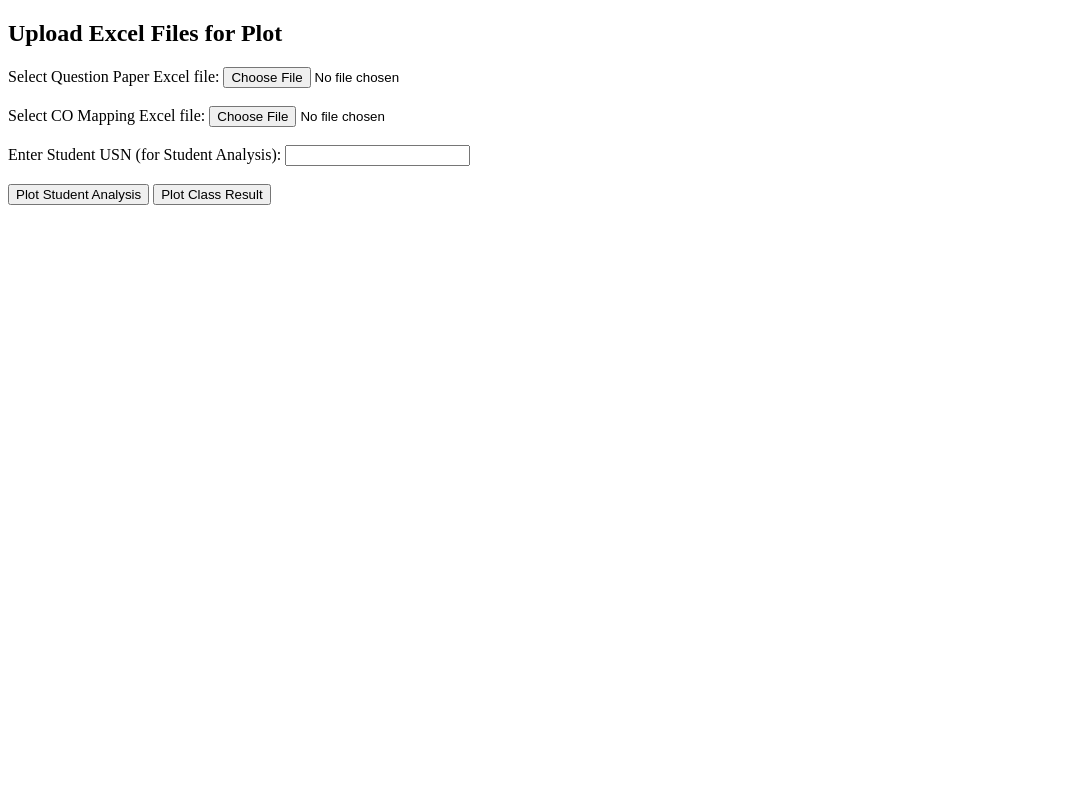
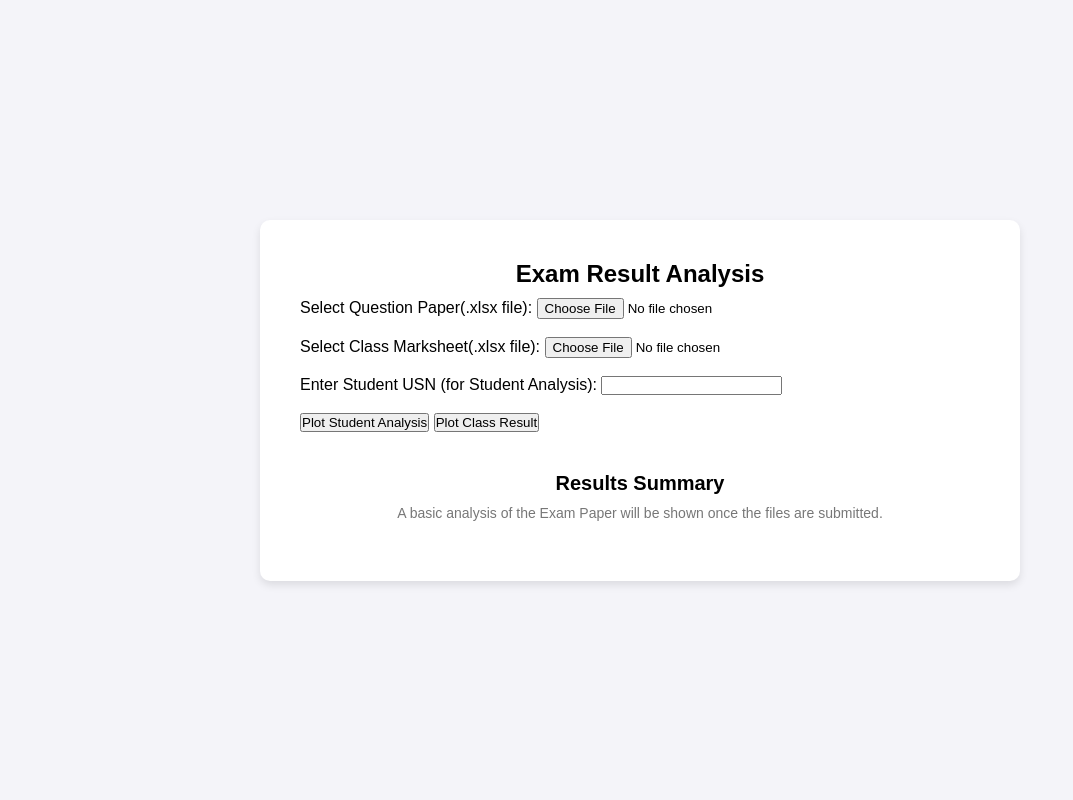
Before and after one commit to Thejas0209/Result-Analysis, a Flask app: page / in a window 1280 px wide. Shown: the whole page, without its empty margins (0-1073 px from the left). Run offline with Flask 3, Linux system fonts and the light colour scheme.

Commit message:
Added a basic designs and fixed some issues regarding names

```diff
--- a/Codes/Class_Analisis.py
+++ b/Codes/Class_Analisis.py
@@ -70,7 +70,6 @@ def plot_c(df, co_mapping_df):
     # Adjust layout and display the plot
     plt.tight_layout()
 
-
     # Convert the plot to PNG image and base64 encode it
     img = io.BytesIO()
     plt.savefig(img, format='png')
--- a/Codes/Student_Analisis.py
+++ b/Codes/Student_Analysis.py
@@ -1,8 +1,6 @@
 from Codes import CD
 import io
 import base64
-import pandas as pd
-
 import matplotlib.pyplot as plt
 
 def plot_student_analysis(usno, df, co_mapping_df):
--- a/app.py
+++ b/app.py
@@ -5,8 +5,9 @@ import matplotlib.pyplot as plt
 import io
 import base64
 
-from Codes.Student_Analisis import plot_student_analysis
+from Codes.Student_Analysis import plot_student_analysis
 from Codes.Class_Analisis import plot_c
+from Codes.QuestionPaperAnalyser import questionPaperAnalyser
 
 app = Flask(__name__)
 app.secret_key = 'Shinota'
@@ -63,9 +64,11 @@ def plot():
     elif action == 'plot_class':
         # Plot class analysis
         plot_image = plot_c(qp_df, co_mapping_df)
+        Question_paper_plot=questionPaperAnalyser(co_mapping_df)
+        images=[plot_image,Question_paper_plot]
 
     # Return the plot as a base64 image to the HTML template
-    return render_template('plot.html', image_base64=plot_image)
+    return render_template('plot.html', image_base64=images)
 
 if __name__ == '__main__':
     app.run(debug=True)
--- a/templates/home.html
+++ b/templates/home.html
@@ -3,10 +3,94 @@
 <head>
     <meta charset="UTF-8">
     <meta name="viewport" content="width=device-width, initial-scale=1.0">
-    <title>Upload Excel for Plot</title>
+    <meta http-equiv="X-UA-Compatible" content="IE=edge">
+    <title>Exam Result Analysis</title>
+    <style>
+        * {
+            margin: 0;
+            padding: 0;
+            box-sizing: border-box;
+            font-family: Arial, sans-serif;
+        }
+
+        body {
+            background-color: #f4f4f9;
+            display: flex;
+            justify-content: center;
+            align-items: center;
+            height: 100vh;
+        }
+
+        .container {
+            max-width: 800px;
+            width: 100%;
+            padding: 20px;
+        }
+
+        .upload-card {
+            background-color: white;
+            border-radius: 10px;
+            padding: 40px;
+            box-shadow: 0 4px 8px rgba(0, 0, 0, 0.1);
+            text-align: left;
+        }
+
+        .upload-card h1 {
+            font-size: 24px;
+            margin-bottom: 10px;
+            text-align:center;
+        }
+
+        .upload-card p {
+            font-size: 16px;
+            color: #555;
+            margin-bottom: 20px;
+        }
+
+        #fileInput {
+            width: 100%;
+            padding: 10px;
+            margin-bottom: 20px;
+            border-radius: 5px;
+            border: 1px solid #ccc;
+        }
+
+        .submit-btn {
+            padding: 10px 20px;
+            background-color: #4CAF50;
+            color: white;
+            border: none;
+            border-radius: 5px;
+            cursor: pointer;
+            font-size: 16px;
+            text-align:center;
+        }
+
+        .submit-btn:hover {
+            background-color: #45a049;
+        }
+
+        .results-summary {
+            margin-top: 40px;
+            text-align:center;
+        }
+
+        .results-summary h2 {
+            font-size: 20px;
+            margin-bottom: 10px;
+        }
+
+        .results-summary p {
+            font-size: 14px;
+            color: #777;
+        }
+
+    </style>
 </head>
 <body>
-    <h2>Upload Excel Files for Plot</h2>
+    <div class="container">
+        <div class="upload-card">
+            <h1>Exam Result Analysis</h1>
 
     {% with messages = get_flashed_messages(with_categories=true) %}
     {% if messages %}
@@ -19,11 +103,11 @@
 {% endwith %}
 
 <form action="{{ url_for('plot') }}" method="POST" enctype="multipart/form-data">
-        <label for="Question_paper">Select Question Paper Excel file:</label>
-        <input type="file" id="Question_paper" name="Question_paper" accept=".xlsx" required><br><br>
+    <label for="Question_paper">Select Question Paper(.xlsx file):</label>
+    <input type="file" id="Question_paper" name="Question_paper" value="Like" accept=".xlsx" required><br><br>
 
-        <label for="CO_mapping">Select CO Mapping Excel file:</label>
-        <input type="file" id="CO_mapping" name="CO_mapping" accept=".xlsx" required><br><br>
+    <label for="CO_mapping">Select Class Marksheet(.xlsx file):</label>
+    <input type="file" id="CO_mapping" name="CO_mapping" accept=".xlsx" required,value="Choose .xlsx file"><br><br>
 
     <label for="student_usn">Enter Student USN (for Student Analysis):</label>
     <input type="text" id="student_usn" name="student_usn" ><br><br>
@@ -31,5 +115,11 @@
     <button type="submit" name="action" value="plot_student">Plot Student Analysis</button>
     <button type="submit" name="action" value="plot_class">Plot Class Result</button>
 </form>
+            <div class="results-summary">
+                <h2>Results Summary</h2>
+                <p>A basic analysis of the Exam Paper will be shown once the files are submitted.</p>
+            </div>
+        </div>
+    </div>
 </body>
 </html>
```
Also changed, not shown: Codes/QuestionPaperAnalyser.py (+4 -3 lines), templates/plot.html (+7 -4 lines), templates/style.css (added, +75 -0 lines), Codes/Readme.md (deleted). Lines whose indentation alone changed are shown as unchanged.
